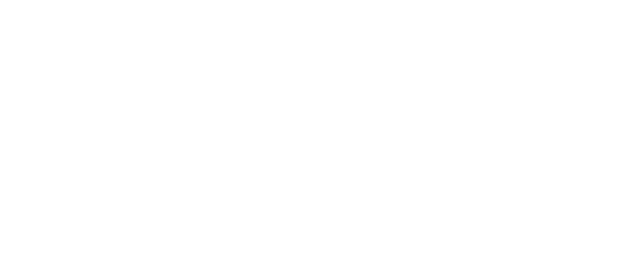
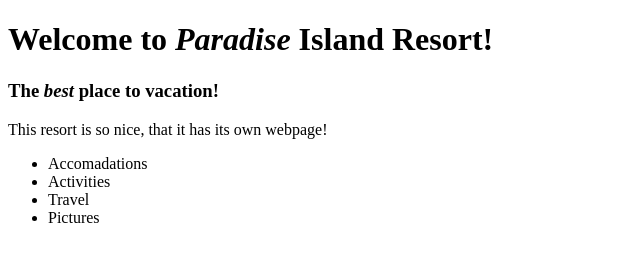
Before and after one commit to ALawley/epicodus-resort-exercise, a plain HTML site: page index.html in a window 1280 px wide. Shown: the whole page, without its empty margins (0-640 px from the left). Drawn offline with Linux system fonts and the light colour scheme.

Commit message:
add sample content to index.html

```diff
--- a/index.html
+++ b/index.html
@@ -1,10 +1,20 @@
 <!DOCTYPE html>
 <html>
   <head>
-    <title></title>
+    <title>Main Resort Page-Epicodus html and css practice</title>
   </head>
 
   <body>
+    <h1>Welcome to <em>Paradise</em> Island Resort!</h1>
+    <h3>The <em>best</em> place to vacation!</h3>
+    <p>This resort is so nice, that it has its own webpage!</p>
+
+    <ul>
+      <li>Accomadations</li>
+      <li>Activities</li>
+      <li>Travel</li>
+      <li>Pictures</li>
+    </ul>
 
   </body>
 </html>
```
